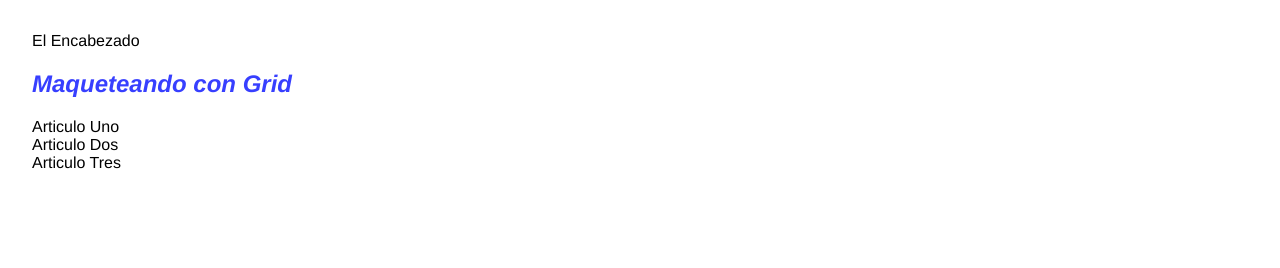
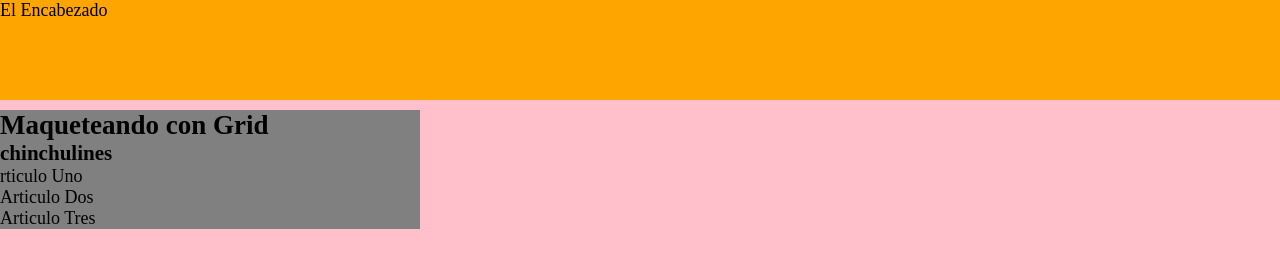
Before and after one commit to ClementinaPineda07/maquetado2018, a plain HTML site: page index.html in a window 1280 px wide. Drawn offline with Linux system fonts and the light colour scheme.

Commit message:
💄🌯 Updated with Glitch

```diff
--- a/index.html
+++ b/index.html
@@ -3,6 +3,7 @@
   <head>
     <title>Hello!</title>
     <link rel="stylesheet" href="/style.css">
+  <link>
     <script src="/script.js" defer></script>
   </head>
   <body>
@@ -11,7 +12,9 @@
     <section>
 
     <h1>Maqueteando con Grid</h1>
-      <article>Articulo Uno
+      <article><h3>chinchulines
+
+        </h3>rticulo Uno
       </article>
 
       <article>Articulo Dos
--- a/style.css
+++ b/style.css
@@ -1,11 +1,30 @@
-/* CSS files add styling rules to your content */
+*{
+  margin:  0;
+  padding: 0;
+  border:  0;
+}
+body{
+  background-color: pink;
+  font-size : large;
+   display: grid;
+  grid-template-columns: repeat(3, 1fr);
+  grid-gap: 10px;
+  grid-auto-rows: minmax(100px, auto);
 
-body {
-  font-family: "Benton Sans", "Helvetica Neue", helvetica, arial, sans-serif;
-  margin: 2em;
 }
+header{
+  background-color: orange;
+  grid-column: 1 / -1;
+}
+footer{
+  background-color: red;
+  color: white;
 
-h1 {
-  font-style: italic;
-  color: #373fff;
+  grid-column: 1 / -1;
 }
+section{
+  background-color: gray;
+}
+nav{
+  background-color: seagreen;
+}
```
